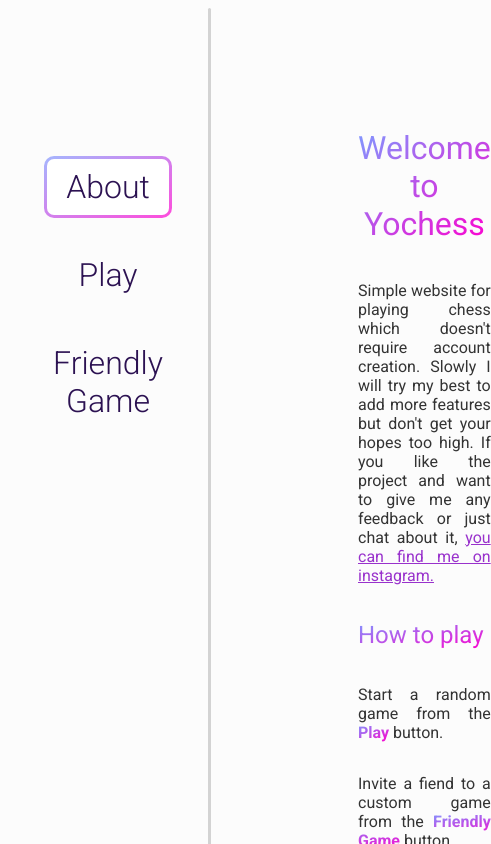
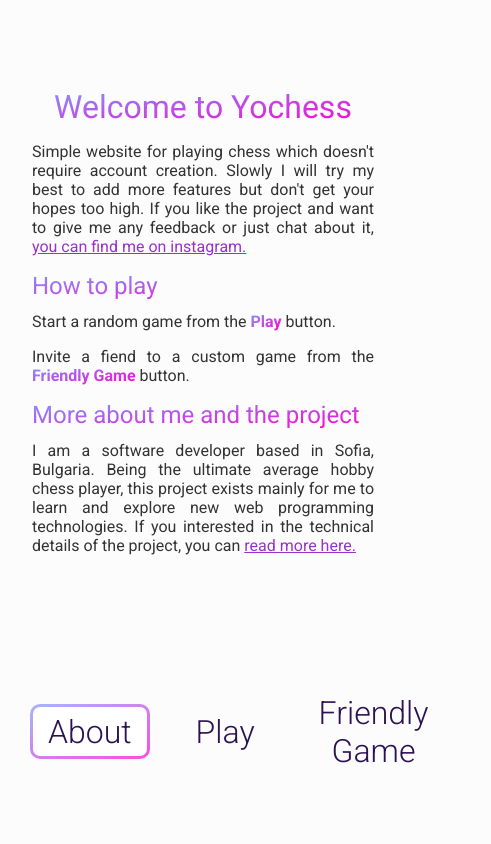
Before and after one commit to yordan-g/yochess-ui, a SvelteKit app: page / in a window 390 px wide. Shown: the top 844 px of the page, 491 px wide, since content can reach past the window. Built offline with nearby package versions, Linux system fonts and the light colour scheme.

Commit message:
Implement first styles for mobile screens

```diff
--- a/src/lib/InputUsername.svelte
+++ b/src/lib/InputUsername.svelte
@@ -77,4 +77,14 @@
 		cursor: text;
 	}
 
+	@media only screen and (max-width: 480px) {
+		span {
+			font-size: 0.8em;
+		}
+
+		input {
+			font-size: 0.8em;
+		}
+	}
+
 </style>
--- a/src/lib/Spinner.svelte
+++ b/src/lib/Spinner.svelte
@@ -11,7 +11,7 @@
 	{#if customGameId}
 		<p>Send the link to you friend. Waiting for him to connect...</p>
 	{:else}
-		<p>Searching for opponent...</p>
+		<p class="r-game-text">Searching for opponent...</p>
 	{/if}
 	<div class="spinner" data-testid="waiting-for-game-spinner"></div>
 </div>
@@ -48,4 +48,23 @@
 			transform: rotate(360deg);
 		}
 	}
+
+	@media only screen and (max-width: 480px) {
+		.loading-c {
+			display: flex;
+			align-items: center;
+			justify-content: center;
+			gap: 20px;
+			margin: 0;
+			width: 100%;
+		}
+
+		p {
+			text-align: center;
+		}
+
+		.r-game-text {
+			margin: 5em 0 0 0;
+		}
+	}
 </style>
--- a/src/routes/(app)/+layout.svelte
+++ b/src/routes/(app)/+layout.svelte
@@ -158,4 +158,61 @@
 		margin: 0px 30px 0px 30px;
 	}
 
+	@media only screen and (max-width: 480px) {
+		.layout {
+			display: flex;
+			width: 100vw;
+		}
+
+		.nav-and-route {
+			display: flex;
+			flex-direction: column-reverse;
+			flex-grow: 1;
+			height: 100%;
+			/*margin: 5em 1.5em 1.5em 1.5em;*/
+		}
+
+		.route-c {
+			display: flex;
+			margin: 0;
+			padding: 0;
+			flex: 3;
+			/*overflow-y: auto;*/
+		}
+
+		.route-c::before {
+			display: none;
+		}
+
+		nav {
+			flex: 1;
+			display: flex;
+			flex-direction: row;
+			gap: 2em;
+			min-width: 90%;
+			align-items: center;
+			justify-content: space-between;
+			margin: 0em 1.5em 0em 1.5em;
+			flex-grow: 1;
+		}
+		nav > * {
+			flex: 1;
+		}
+
+		.custom-game {
+			padding: 0em;
+			margin: 0em;
+		}
+
+		.btn-nav {
+			padding: 0.2em 0.5em 0.2em 0.5em;
+			/*padding: 0em;*/
+			/*margin: 0em;*/
+		}
+
+		footer {
+			display: none;
+		}
+	}
+
 </style>
--- a/src/routes/(app)/+page.svelte
+++ b/src/routes/(app)/+page.svelte
@@ -1,7 +1,7 @@
 <script lang="ts">
 </script>
 
-<div>
+<div class="about">
 	<h1 class="gr-text">Welcome to Yochess</h1>
 	<p>	Simple website for playing chess which doesn&#39;t require account creation.
 		Slowly I will try my best to add more features but don&#39;t get your hopes too high.
@@ -20,7 +20,7 @@
 </div>
 
 <style>
-	div {
+	.about {
 		display: flex;
 		flex-direction: column;
 		margin: 100px 0 100px 150px;
@@ -41,4 +41,21 @@
 	h2 {
 		font-weight: normal;
 	}
+
+	@media only screen and (max-width: 480px) {
+		.about {
+			display: flex;
+			margin: 5em 1.5em 0em 1.5em;
+			max-width: 100%;
+			max-height: 100%;
+		}
+
+		h1, h2 {
+			margin: 0em 0em 0.5em 0em;
+		}
+
+		p {
+			margin: 0em 0em 1em 0em;
+		}
+	}
 </style>
```
Also changed, not shown: src/lib/PlayerInfo.svelte (+13 -0 lines), src/routes/(app)/play/+page.svelte (+26 -0 lines).
